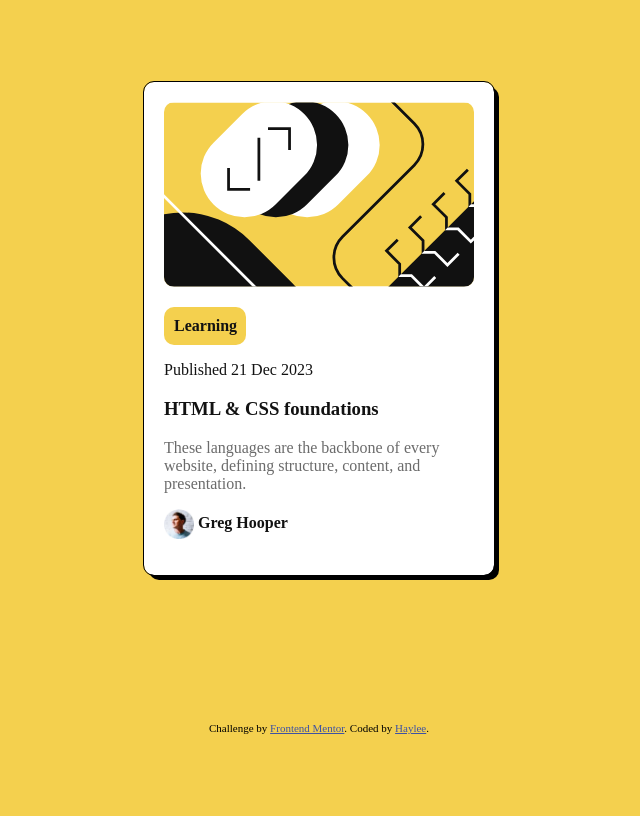
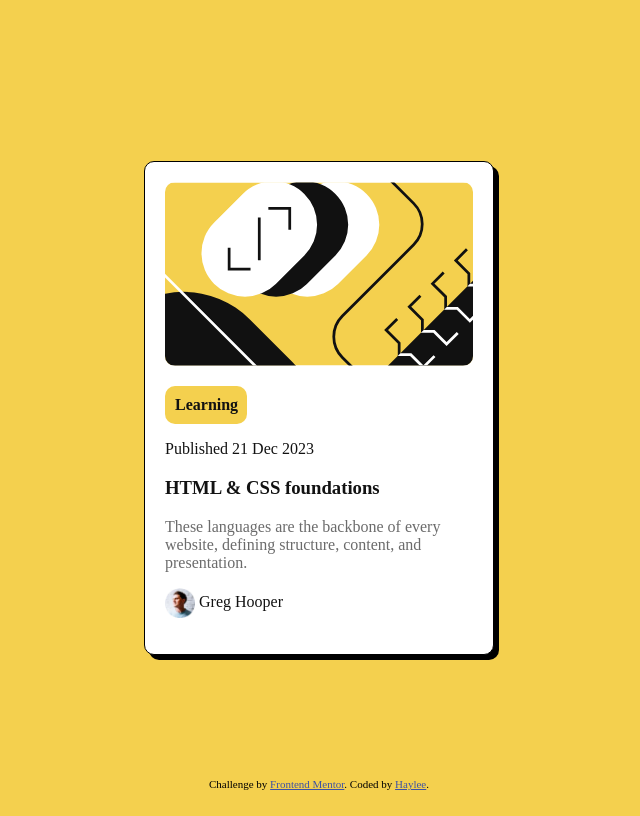
Before and after one commit to Hayleeee15/blog-preview, a plain HTML site: page index.html in a window 1280 px wide. Shown: the whole page, without its empty margins (321-961 px from the left). Drawn offline with Linux system fonts and the light colour scheme.

Commit message:
Updates to CSS

```diff
--- a/index.html
+++ b/index.html
@@ -22,12 +22,12 @@
 
     <p class="gray">These languages are the backbone of every website, defining structure, content, and presentation.</p>
 
-    <p><img src="assets/images/image-avatar.webp" alt="Photo of Greg Hooper" style="width: 30px;vertical-align: middle;"><b> Greg Hooper</b></p>
+    <p><img src="assets/images/image-avatar.webp" alt="Photo of Greg Hooper" style="width: 30px;vertical-align: middle;"> Greg Hooper</p>
   </div>
 
-  <div class="attribution">
+  <footer>
     Challenge by <a href="https://www.frontendmentor.io?ref=challenge" target="_blank">Frontend Mentor</a>.
     Coded by <a href="#">Haylee</a>.
-  </div>
+  </footer>
 </body>
 </html>
--- a/style.css
+++ b/style.css
@@ -1,11 +1,14 @@
     body {
       background-color: hsl(47, 88%, 63%);
       font-family: figtree;
-      display: grid;
+      display: flex;
+      flex-direction: column;
       justify-content: center;
       align-items: center;
       height: 100vh;
+
     }
+
     p {
       color: hsl(0, 0%, 7%);
       font-size: 16px;
@@ -14,10 +17,11 @@
     .gray {
       color: hsl(0, 0%, 42%);
     }
+
     .container {
       background-color: hsl(0, 0%, 100%);
       box-sizing: border-box;
-      outline: black solid 1px;
+      border: black solid 1px;
       border-radius: 10px;
       box-shadow: 5px 5px  black;
       padding: 20px;
@@ -47,8 +51,11 @@
       width: 20%;
     }
 
-    .attribution { font-size: 11px;
+    footer {
+      position: absolute;
+      bottom: 10px;
+      font-size: 11px;
       text-align: center;
       }
 
-    .attribution a { color: hsl(228, 45%, 44%); }
+    footer a { color: hsl(228, 45%, 44%); }
```
